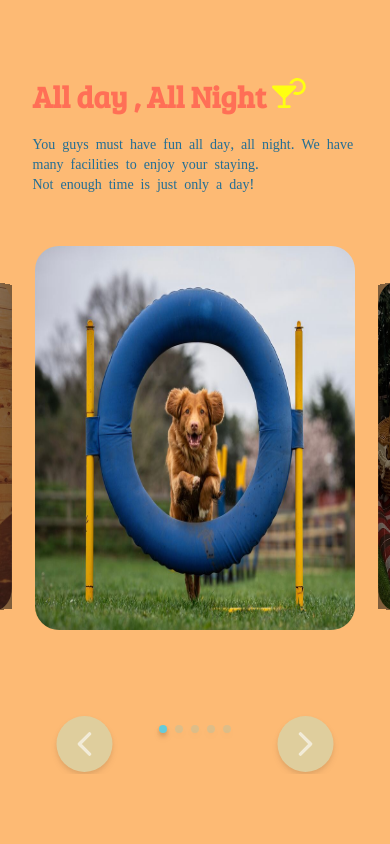
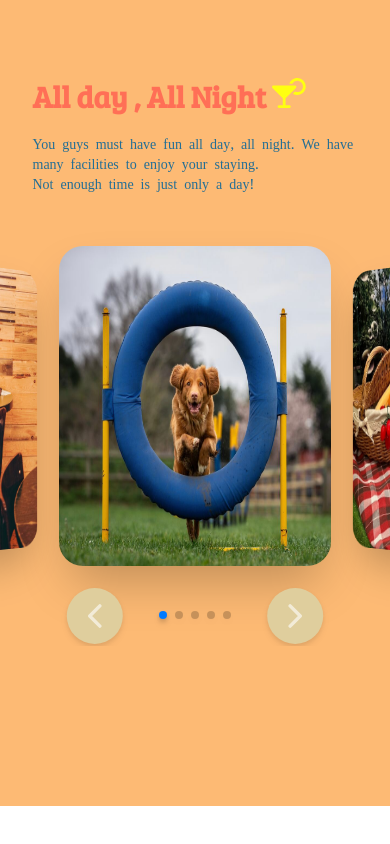
Before and after one commit to sahoooii/ts-react-dogation, a React (Vite) app: page / in a window 390 px wide. Shown: the part 3411-4255 px from the top of the page. After the commit the page ends 4217 px from the top, so only its background shows below. Built offline with nearby package versions, Linux system fonts and the light colour scheme.

Commit message:
created facilities section. Using Swiper.js. Fully responsive

```diff
--- a/src/scenes/facilities/Facility.tsx
+++ b/src/scenes/facilities/Facility.tsx
@@ -1,4 +1,5 @@
-import React from 'react';
+import { motion } from 'framer-motion';
+
 type Props = {
 	title: string;
 	description: string;
@@ -6,15 +7,35 @@ type Props = {
 };
 
 const Facility = ({ title, description, image }: Props) => {
-	const overlayStyles = `p-4 absolute z-30 flex h-[380px] w-[450px] flex-col whitespace-normal bg-light-blue-50 text-center opacity-0 transition items-center justify-center duration-500 hover:opacity-90`;
+	const overlayStyles = `h-[20rem] w-[17rem] rounded-3xl sm:h-[26rem] sm:w-[30rem] md:h-[30rem] md:w-[34rem] p-4 absolute z-30 flex flex-col whitespace-normal bg-light-blue-50 text-center opacity-0 transition items-center justify-center duration-500 hover:opacity-90`;
+
 	return (
-		<li className='relative mx-5 inline-block h-[380px] w-[450px]'>
-			<div className={overlayStyles}>
-				<h4 className='-mt-4 text-2xl font-bold'>{title}</h4>
-				<p className='mt-5'>{description}</p>
-			</div>
-			<img src={`${image}`} alt={image} />
-		</li>
+		<motion.div
+			initial='hidden'
+			whileInView='visible'
+			viewport={{ once: true, amount: 0.5 }}
+			transition={{ duration: 0.8 }}
+			variants={{
+				hidden: { opacity: 0, y: -50 },
+				visible: { opacity: 1, y: 0 },
+			}}
+		>
+			<li className='relative inline-block h-[20rem] w-[17rem] rounded-3xl sm:h-[26rem] sm:w-[30rem] md:h-[30rem] md:w-[34rem]'>
+				<div className={overlayStyles}>
+					<h4 className='-mt-4 font-title-serif text-lg font-bold sm:text-3xl '>
+						{title}
+					</h4>
+					<p className='sm:text-md mt-3 text-xs sm:mt-6 sm:text-base'>
+						{description}
+					</p>
+				</div>
+				<img
+					src={image}
+					alt={image}
+					className='h-[20rem] w-[17rem] rounded-3xl shadow-2xl sm:h-[26rem] sm:w-[30rem] md:h-[30rem] md:w-[34rem]'
+				/>
+			</li>
+		</motion.div>
 	);
 };
 
--- a/src/scenes/facilities/MobileImage.tsx
+++ /dev/null
@@ -1,33 +0,0 @@
-import React from 'react';
-import { Swiper, SwiperSlide } from 'swiper/react';
-
-import { IonIcon } from '@ionic/react';
-import { chevronBack, chevronForward } from 'ionicons/icons';
-
-// Import Swiper styles
-import 'swiper/css';
-import 'swiper/css/effect-coverflow';
-import 'swiper/css/navigation';
-import 'swiper/css/pagination';
-
-import { EffectCoverflow, Pagination, Navigation } from 'swiper';
-
-type Props = {
-	title: string;
-	description: string;
-	image: string;
-};
-
-const MobileImage = ({ title, description, image }: Props) => {
-	return (
-		<>
-			<img
-				src={image}
-				alt={image}
-				className='block h-[24rem] w-[20rem] rounded-3xl sm:h-[30rem] sm:w-[34rem] md:h-[34rem] md:w-[38rem]'
-			/>
-		</>
-	);
-};
-
-export default MobileImage;
--- a/src/scenes/facilities/index.tsx
+++ b/src/scenes/facilities/index.tsx
@@ -3,16 +3,14 @@ import { FacilitiesType, SelectedPage } from '@/types/types';
 import { motion } from 'framer-motion';
 import { faMartiniGlassCitrus } from '@fortawesome/free-solid-svg-icons';
 import { FontAwesomeIcon } from '@fortawesome/react-fontawesome';
+// Images
 import dogRunJump from '@/assets/facilities/dogRunJump.jpg';
 import photoStudio from '@/assets/facilities/photo_studio.jpg';
 import training from '@/assets/facilities/training.jpg';
 import dogCafe from '@/assets/facilities/dogCafe.jpg';
 import trimming from '@/assets/facilities/trimming.jpg';
 import Facility from './Facility';
-import useMediaQuery from '@/hooks/useMediaQuery';
-import MobileImage from './MobileImage';
 
-// from here
 import { Swiper, SwiperSlide } from 'swiper/react';
 import { IonIcon } from '@ionic/react';
 import { chevronBack, chevronForward } from 'ionicons/icons';
@@ -61,7 +59,6 @@ type Props = {
 };
 
 const Facilities = ({ setSelectedPage }: Props) => {
-	const isAboveMediumScreen = useMediaQuery('(min-width: 1060px');
 
 	return (
 		<section id='facilities' className='min-h-full w-full bg-orange-300 py-40'>
@@ -95,21 +92,7 @@ const Facilities = ({ setSelectedPage }: Props) => {
 					</div>
 				</motion.div>
 
-				{/* scroll images */}
-				{/* {isAboveMediumScreen ? (
-					<div className='mt-10 h-[353px] w-full overflow-x-auto overflow-y-hidden'>
-						<ul className='w-[2400px] whitespace-nowrap'>
-							{OurFacilities.map((facility, index) => (
-								<Facility
-									key={index}
-									title={facility.title}
-									description={facility.description}
-									image={facility.image}
-								/>
-							))}
-						</ul>
-					</div>
-				) : ( */}
+				{/* swiper images */}
 				<Swiper
 					effect={'coverflow'}
 					grabCursor={true}
@@ -121,7 +104,7 @@ const Facilities = ({ setSelectedPage }: Props) => {
 						stretch: 0,
 						depth: 100,
 						modifier: 1,
-						slideShadows: true,
+						slideShadows: false,
 					}}
 					pagination={{ el: '.swiper-pagination', clickable: true }}
 					navigation={{
@@ -129,14 +112,14 @@ const Facilities = ({ setSelectedPage }: Props) => {
 						prevEl: '.swiper-button-prev',
 					}}
 					modules={[EffectCoverflow, Pagination, Navigation]}
-					className='relative h-[35rem] w-full pt-8 sm:h-[38rem] md:h-[42rem]'
+					className='relative h-[27rem] w-full pt-8 sm:h-[33rem] md:h-[37rem]'
 				>
 					{OurFacilities.map((facility, index) => (
 						<SwiperSlide
 							key={index}
-							className='relative h-[24rem] w-[20rem] sm:h-[30rem] sm:w-[34rem] md:h-[34rem] md:w-[38rem]'
+							className='relative h-[20rem] w-[17rem] sm:h-[26rem] sm:w-[30rem] md:h-[30rem] md:w-[34rem]'
 						>
-							<MobileImage
+							<Facility
 								title={facility.title}
 								description={facility.description}
 								image={facility.image}
@@ -145,26 +128,21 @@ const Facilities = ({ setSelectedPage }: Props) => {
 					))}
 					{/* slider-controller */}
 					<div className='relative bottom-12 flex items-center justify-center'>
-						{/* swiper-button-prev slider-arrow */}
-						<div className='swiper-button-prev left-[17%] h-14 w-14 translate-x-[-17%] transition rounded-full bg-sand-80 drop-shadow-md after:hidden after:content-none sm:left-[35%] sm:translate-x-[-35%] '>
+						<div className='swiper-button-prev group left-[20%] h-14 w-14 translate-x-[-20%] rounded-full bg-sand-80 drop-shadow-md transition after:hidden after:content-none sm:left-[28%] sm:translate-x-[-28%] md:left-[35%] md:translate-x-[-35%]'>
 							<IonIcon
 								icon={chevronBack}
-								className='text-4xl text-white opacity-60'
+								className='text-4xl text-white opacity-60 transition duration-500 group-hover:-translate-x-2'
 							></IonIcon>
 						</div>
-						{/* swiper-button-next slider-arrow */}
-						<div className='swiper-button-next left-[83%] h-14 w-14 translate-x-[-83%] transition rounded-full bg-sand-80 drop-shadow-md after:hidden after:content-none sm:left-[65%] sm:translate-x-[-65%]'>
+						<div className='swiper-button-next group left-[80%] h-14 w-14 translate-x-[-80%] rounded-full bg-sand-80 drop-shadow-md transition after:hidden after:content-none sm:left-[72%] sm:translate-x-[-72%] md:left-[65%] md:translate-x-[-65%]'>
 							<IonIcon
 								icon={chevronForward}
-								className='text-4xl text-white opacity-60'
+								className='text-4xl text-white opacity-60 transition duration-500 group-hover:translate-x-2'
 							></IonIcon>
 						</div>
-						{/* swiper-pagination */}
-						<div className='swiper-pagination relative bottom-4 w-60 drop-shadow-md [&_.swiper-pagination-bullet-active]:drop-shadow-md [&_.swiper-pagination-bullet]:bg-light-blue-50'></div>
+						<div className='swiper-pagination relative top-1 w-60 drop-shadow-md [&_.swiper-pagination-bullet-active]:drop-shadow-md'></div>
 					</div>
-					{/* </div> */}
 				</Swiper>
-				{/* )} */}
 			</motion.div>
 		</section>
 	);
```
Also changed, not shown: src/assets/etc/arrowLeft.png (deleted), src/assets/etc/arrowRight.png (deleted).
